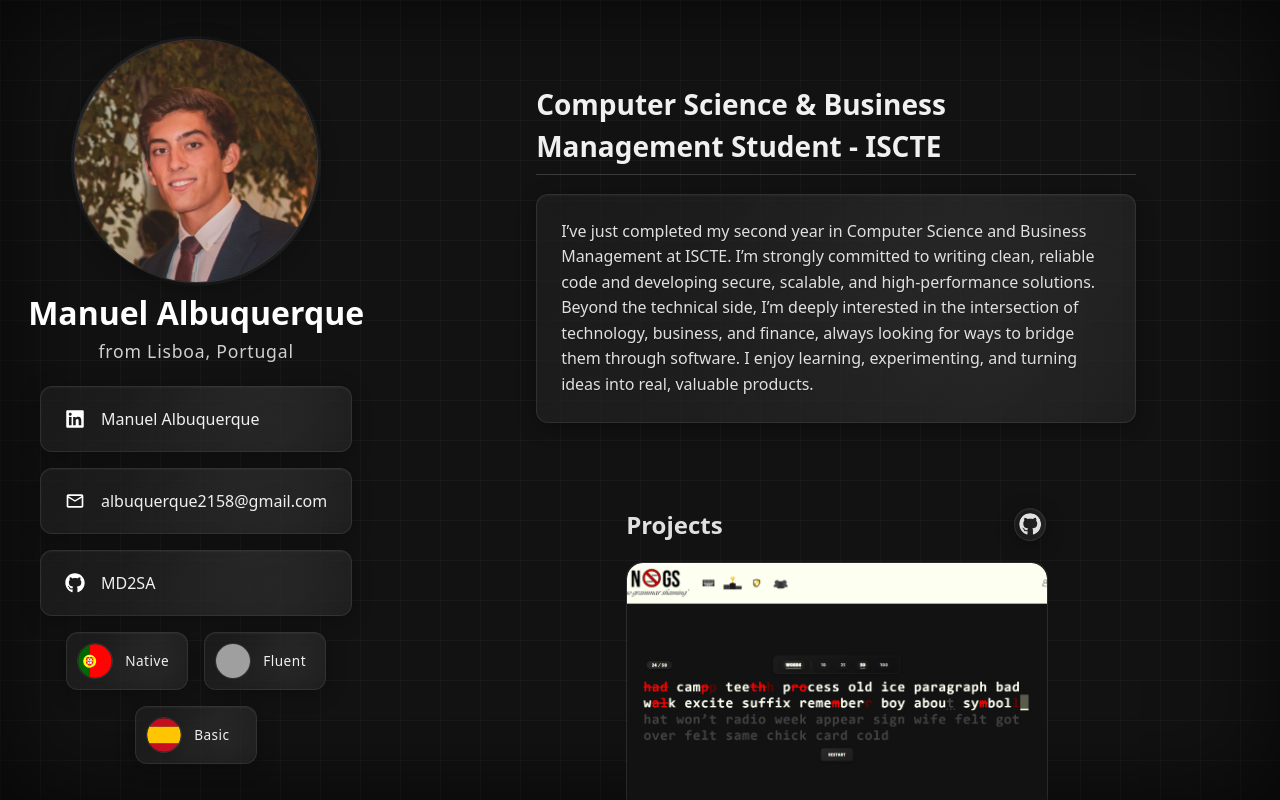
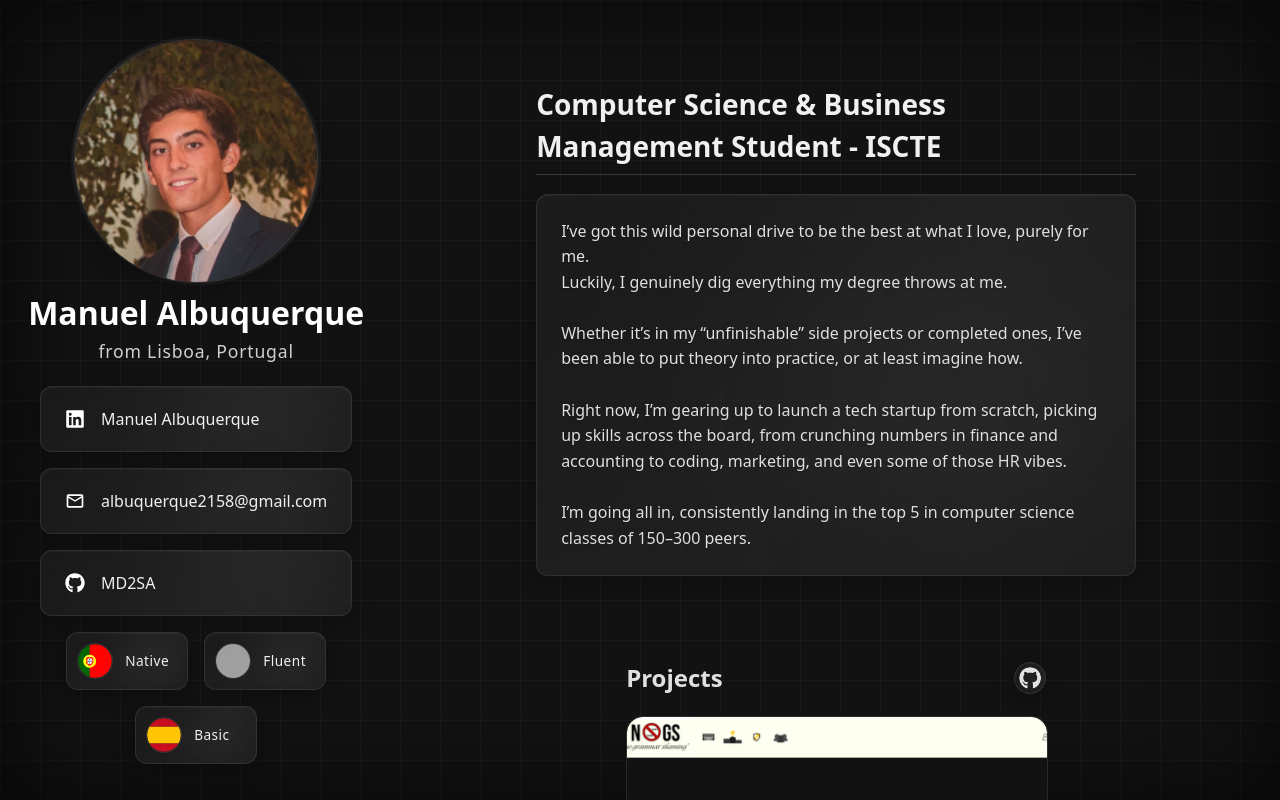
Before and after one commit to MD2SA/Portfolio, a React (Vite) app: page / in a window 1280 px wide. Built offline with nearby package versions, Linux system fonts and the light colour scheme; grey boxes are pictures that could not be loaded.

Commit message:
changed description

```diff
--- a/src/assets/constants.tsx
+++ b/src/assets/constants.tsx
@@ -144,15 +144,15 @@ export const sections: IconSection[] = [
 
 export const description = {
     title: "Computer Science & Business Management Student - ISCTE",
-    text: `
-                    I’ve just completed my second year in Computer Science and Business Management at ISCTE.
-                    I’m strongly committed to writing clean, reliable code and developing secure, scalable,
-                    and high-performance solutions. Beyond the technical side, I’m deeply
-                    interested in the intersection of technology, business, and finance,
-                    always looking for ways to bridge them through software.
-                    I enjoy learning, experimenting, and turning ideas into real, valuable products.
+    text: ` I’ve got this wild personal drive to be the best at what I love, purely for me.
+            Luckily, I genuinely dig everything my degree throws at me.
+
+            Whether it’s in my “unfinishable” side projects or completed ones, I’ve been able to put theory into practice, or at least imagine how.
+
+            Right now, I’m gearing up to launch a tech startup from scratch, picking up skills across the board, from crunching numbers in finance and accounting to coding, marketing, and even some of those HR vibes.
+
+            I’m going all in, consistently landing in the top 5 in computer science classes of 150–300 peers.
 `,
-
 }
 
 const email = "albuquerque2158@gmail.com";
--- a/src/css/Description.css
+++ b/src/css/Description.css
@@ -29,6 +29,7 @@
     color: #e0e0e0;
     margin: 0;
     text-shadow: 0 1px 1px rgba(0, 0, 0, 0.2);
+    white-space: pre-line;
 }
 
 .description-content {
```
